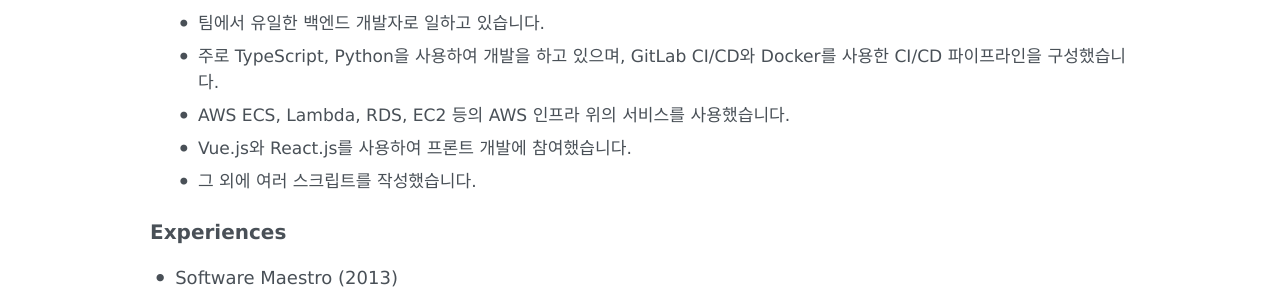
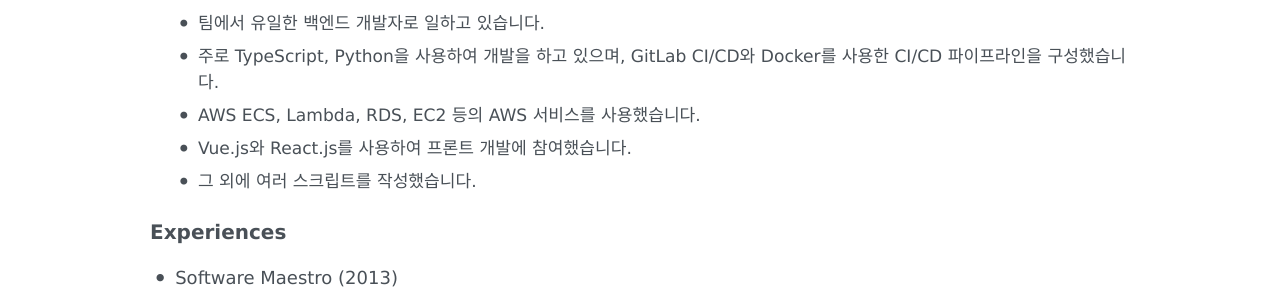
Before and after one commit to blurfx/xo.dev, a Jekyll site: the page built from about.md, in a window 1280 px wide. Shown: the part 450-746 px from the top of the page. Built offline with Jekyll 4.4.1, drawn with Linux system fonts in a browser that asks for light colours.

Commit message:
Update about.md

```diff
--- a/about.md
+++ b/about.md
@@ -15,7 +15,7 @@
 - Nexon Korea (2018.03 — PRESENT)
   + 팀에서 유일한 백엔드 개발자로 일하고 있습니다.
   + 주로 TypeScript, Python을 사용하여 개발을 하고 있으며, GitLab CI/CD와 Docker를 사용한 CI/CD 파이프라인을 구성했습니다.
-  + AWS ECS, Lambda, RDS, EC2 등의 AWS 인프라 위의 서비스를 사용했습니다.
+  + AWS ECS, Lambda, RDS, EC2 등의 AWS 서비스를 사용했습니다.
   + Vue.js와 React.js를 사용하여 프론트 개발에 참여했습니다.
   + 그 외에 여러 스크립트를 작성했습니다.
 
```
